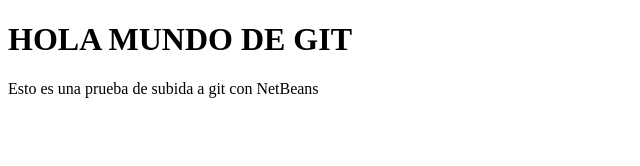
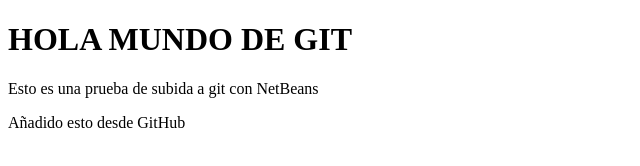
Before and after one commit to aleblasco39/git-con-netBeans, a website: page public_html/index.html in a window 1280 px wide. Shown: the whole page, without its empty margins (0-640 px from the left). Drawn offline with Linux system fonts and the light colour scheme.

Commit message:
Añadida una linea en el index.html

```diff
--- a/public_html/index.html
+++ b/public_html/index.html
@@ -17,6 +17,9 @@ Click nbfs://nbhost/SystemFileSystem/Templates/Other/html.html to edit this temp
             <p>
                 Esto es una prueba de subida a git con NetBeans
             </p>
+            <p>
+                Añadido esto desde GitHub
+            </p>
         </div>
     </body>
 </html>
```
